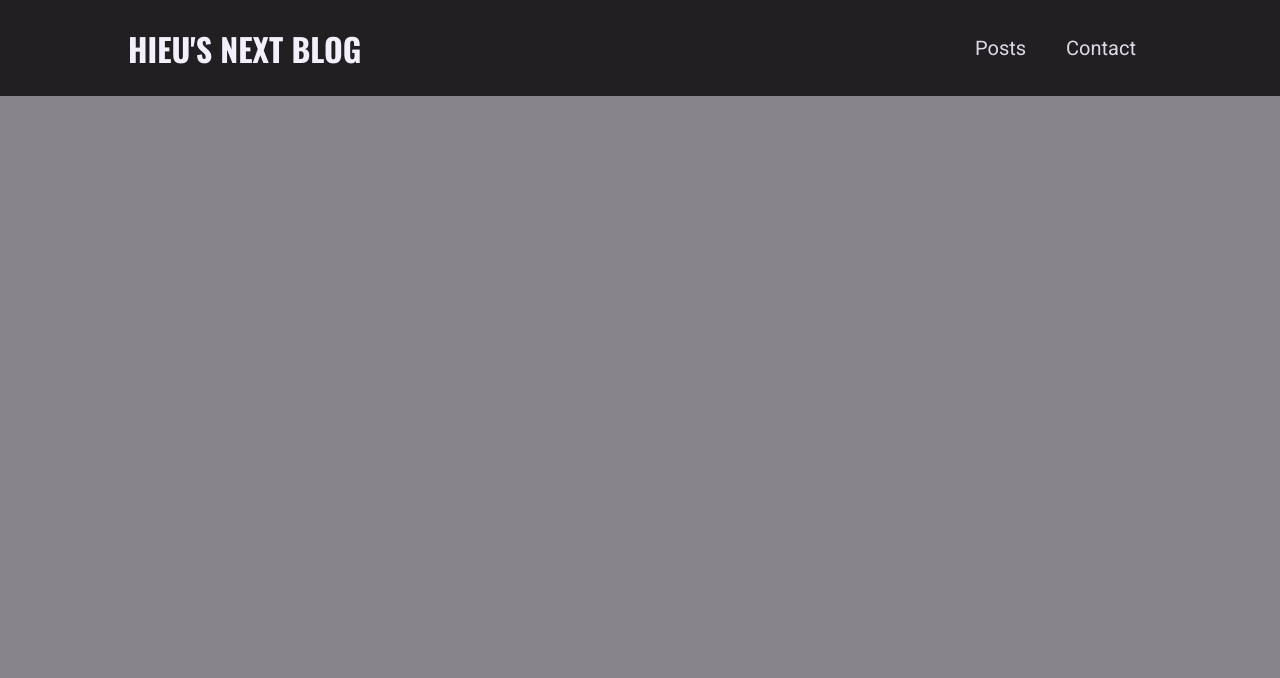
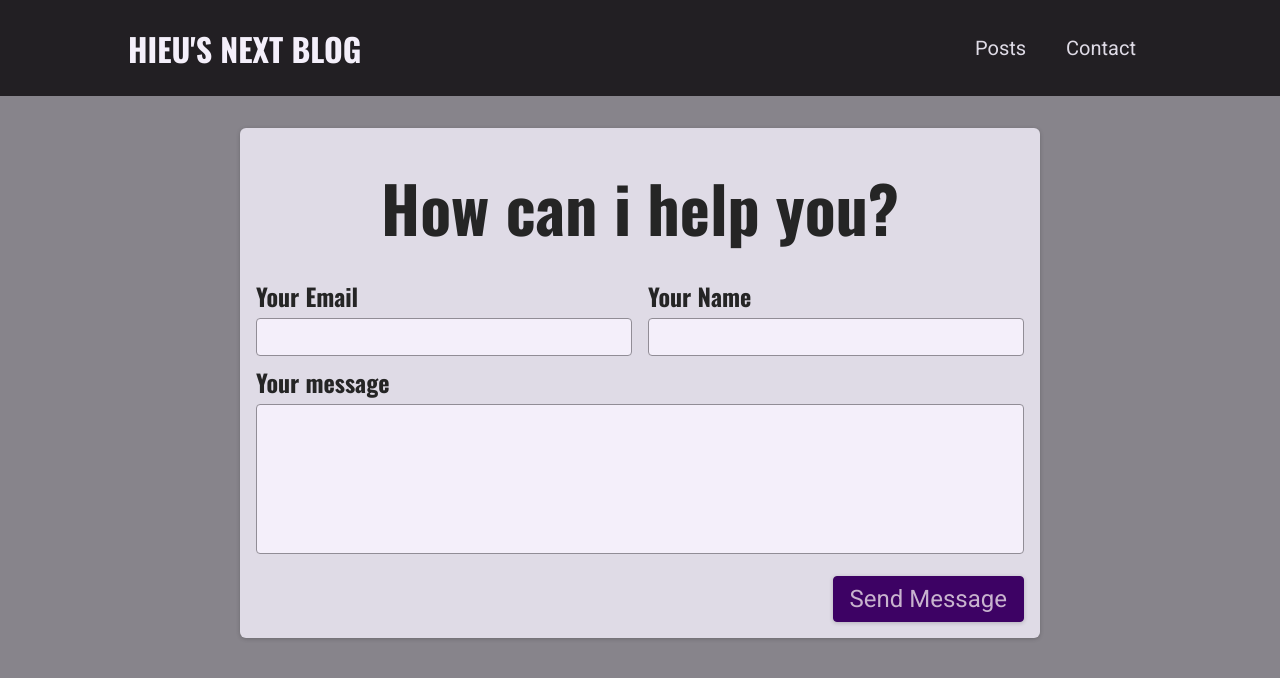
Before and after one commit to Trung-Hieu-Dev/nextjs-personal-blog, a Next.js app: page /contact in a window 1280 px wide. Shown: the top 678 px of the page. Built offline with nearby package versions, Linux system fonts and the light colour scheme.

Commit message:
Added Contact Form Component

```diff
--- /dev/null
+++ b/components/contact/contact-form.js
@@ -0,0 +1,34 @@
+import React from "react";
+
+import classes from "./contact-form.module.css";
+
+const ContactForm = () => {
+  return (
+    <section className={classes.contact}>
+      <h1>How can i help you?</h1>
+      <form className={classes.form}>
+        <div className={classes.controls}>
+          <div className={classes.control}>
+            <label htmlFor="email">Your Email</label>
+            <input type="email" id="email" required />
+          </div>
+          <div className={classes.control}>
+            <label htmlFor="name">Your Name</label>
+            <input type="text" id="name" required />
+          </div>
+        </div>
+
+        <div className={classes.control}>
+          <label htmlFor="message">Your message</label>
+          <textarea id="message" rows={5}></textarea>
+        </div>
+
+        <div className={classes.actions}>
+          <button>Send Message</button>
+        </div>
+      </form>
+    </section>
+  );
+};
+
+export default ContactForm;
--- /dev/null
+++ b/components/contact/contact-form.module.css
@@ -0,0 +1,73 @@
+.contact {
+  margin: var(--size-8) auto;
+  border-radius: 6px;
+  background-color: var(--color-grey-100);
+  width: 90%;
+  max-width: 50rem;
+  padding: var(--size-4);
+  box-shadow: 0 1px 4px rgba(0, 0, 0, 0.2);
+  font-size: var(--size-6);
+}
+
+.contact h1 {
+  font-size: var(--size-8);
+  margin: var(--size-4) 0;
+  text-align: left;
+}
+
+.form label {
+  display: block;
+  font-family: "Oswald", sans-serif;
+  font-weight: bold;
+  margin: var(--size-2) 0 var(--size-1) 0;
+}
+
+.form input,
+.form textarea {
+  font: inherit;
+  padding: var(--size-1);
+  border-radius: 4px;
+  width: 100%;
+  border: 1px solid var(--color-grey-400);
+  background-color: var(--color-grey-50);
+  resize: none;
+}
+
+.controls {
+  display: flex;
+  column-gap: 1rem;
+  flex-wrap: wrap;
+}
+
+.control {
+  flex: 1;
+  min-width: 10rem;
+}
+
+.actions {
+  margin-top: var(--size-4);
+  text-align: right;
+}
+
+.form button {
+  font: inherit;
+  cursor: pointer;
+  background-color: var(--color-primary-700);
+  border: 1px solid var(--color-primary-700);
+  padding: var(--size-2) var(--size-4);
+  border-radius: 4px;
+  color: var(--color-primary-50);
+  box-shadow: 0 1px 4px rgba(0, 0, 0, 0.2);
+}
+
+.form button:hover {
+  background-color: var(--color-primary-500);
+  border-color: var(--color-primary-500);
+}
+
+@media (min-width: 768px) {
+  .contact h1 {
+    font-size: var(--size-16);
+    text-align: center;
+  }
+}
--- a/pages/contact.js
+++ b/pages/contact.js
@@ -1,3 +1,7 @@
-function ContactPage() {}
+import ContactForm from "../components/contact/contact-form";
+
+function ContactPage() {
+  return <ContactForm />;
+}
 
 export default ContactPage;
```
